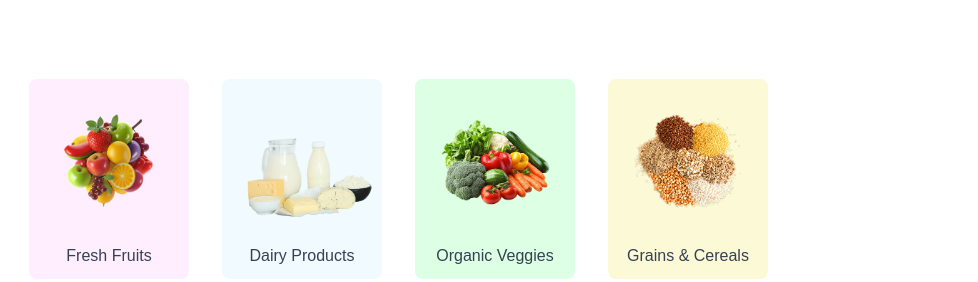
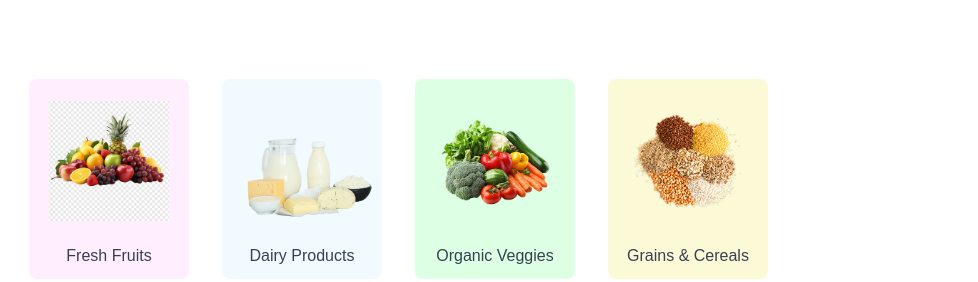
Before and after one commit to faiqashahbaz-28/Grocery-Website, a plain HTML site: page index.html in a window 1280 px wide. Shown: the part 552-834 px from the top of the page, 302-1280 px from the left. Drawn offline with Linux system fonts and the light colour scheme.

Commit message:
Update index.html

```diff
--- a/index.html
+++ b/index.html
@@ -39,7 +39,7 @@
                         <p>Various Pastas</p>
                     </div>
                     <div class="box" id="box1">
-                        <img src="images for grocery website\fresh fruits.png">
+                        <img src="images for grocery website/Mix fruits -7.jpg">
                         <p>Fresh Fruits</p>
                     </div>
                     <div class="box" id="box2">
```
